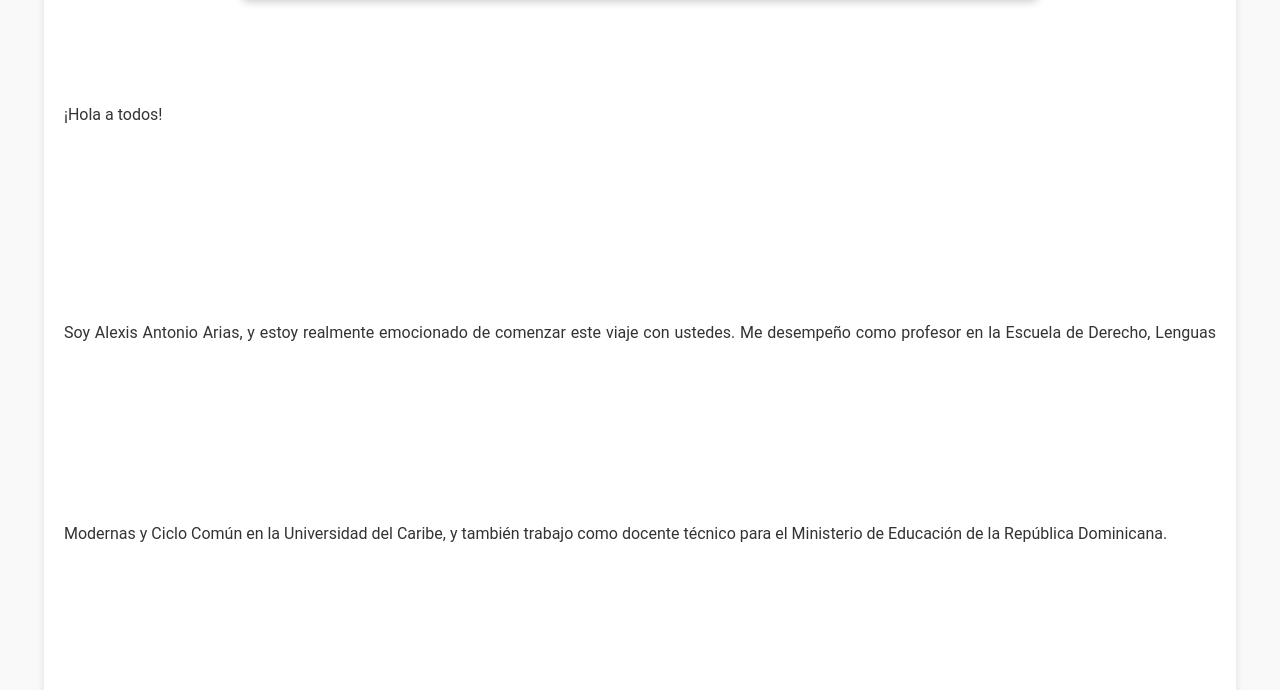
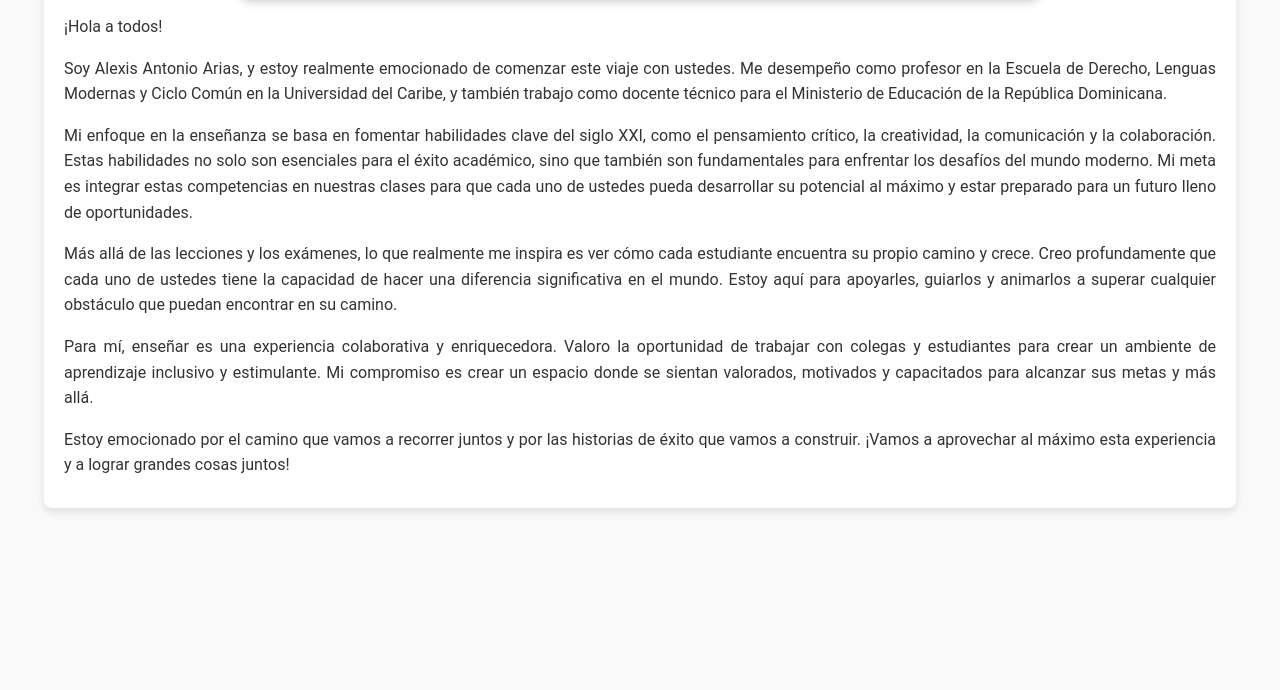
Before and after one commit to Aarias23/teacher_introduction, a plain HTML site: page index.html in a window 1280 px wide. Shown: the part 890-1580 px from the top of the page. After the commit the page ends 1418 px from the top, so only its background shows below. Drawn offline with Linux system fonts and the light colour scheme.

Commit message:
Update styles.css

```diff
--- a/styles.css
+++ b/styles.css
@@ -58,7 +58,7 @@ body {
 
 p {
   color: #333;
-  line-height: 12.6;
+  line-height: 1.6;
   margin-bottom: 10px;
   text-align: justify;
 }
```
